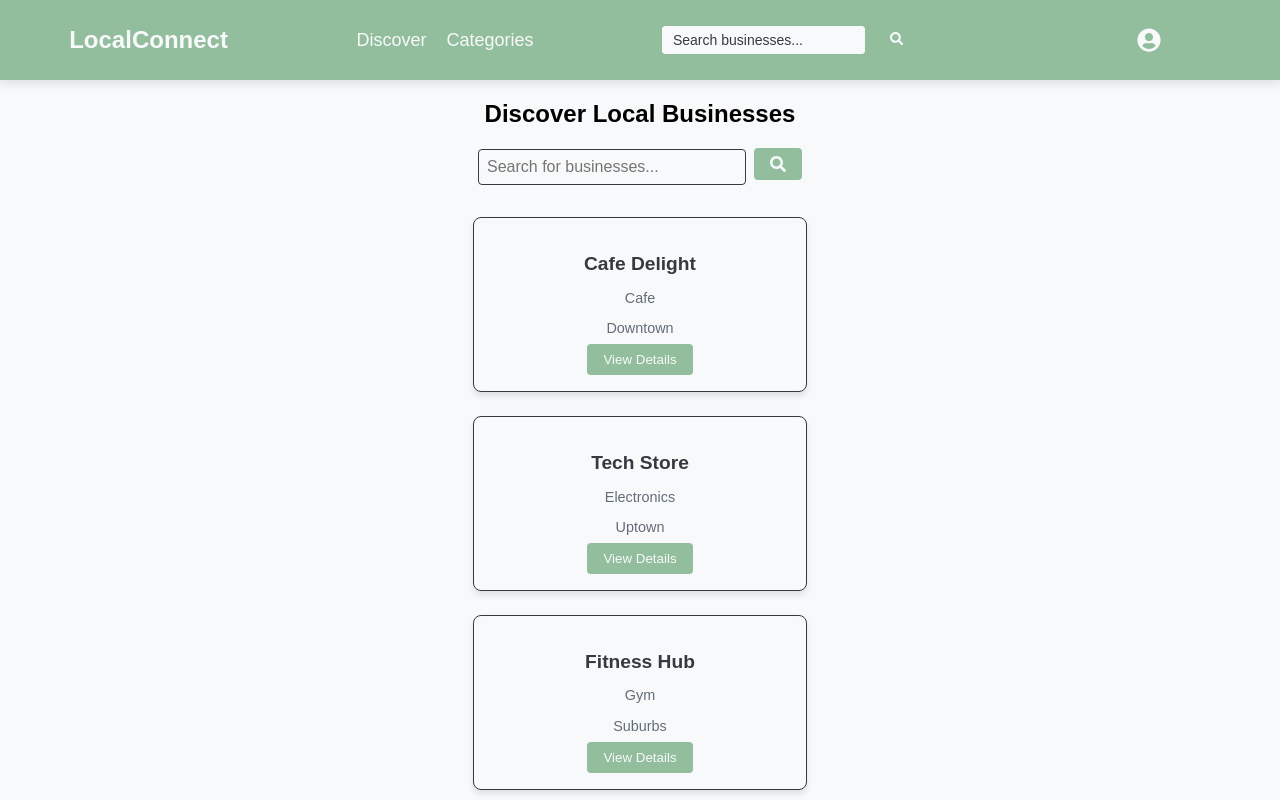
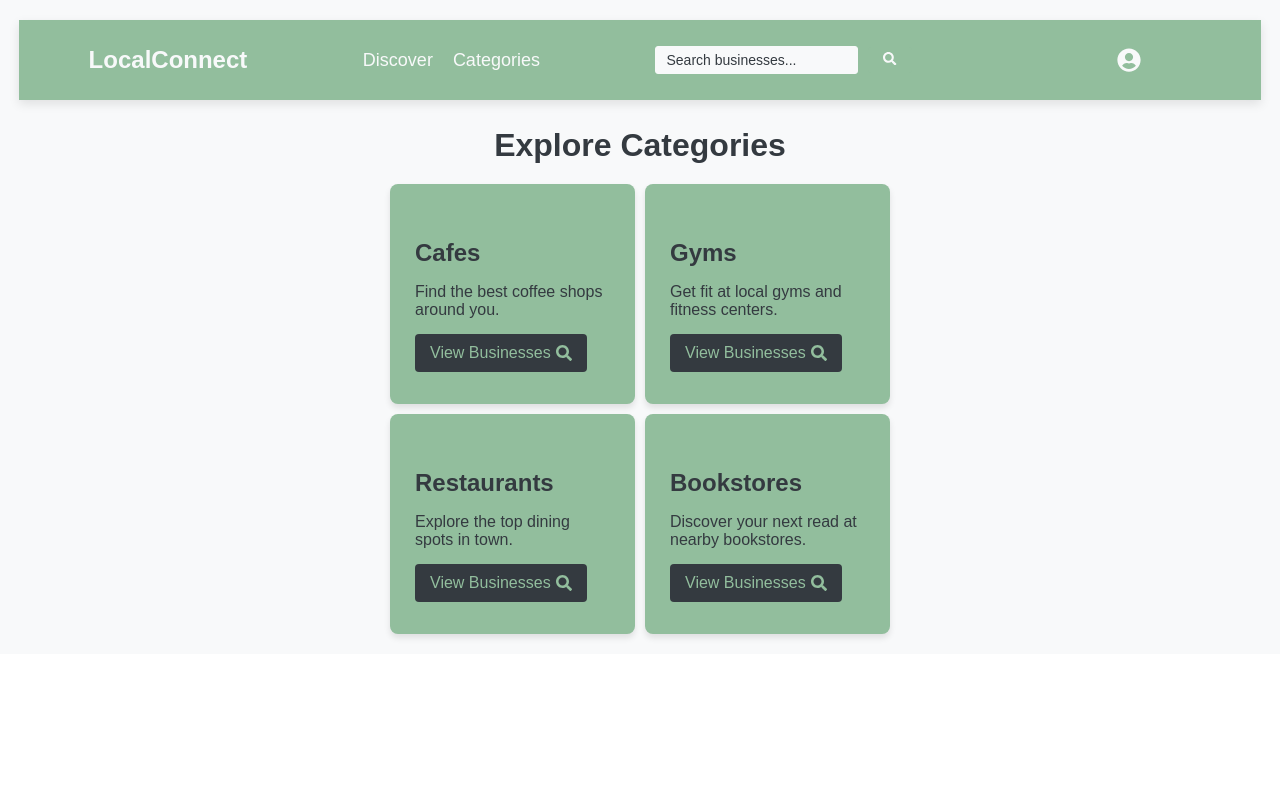
Before and after one commit to juzgit/Business-Discovery, a React (Create React App) app in the folder business-discovery/: page / in a window 1280 px wide. Shown: the top 800 px of the page. Built offline with nearby package versions, Linux system fonts and the light colour scheme.

Commit message:
CategoriesPage edited and styled

```diff
--- a/business-discovery/src/App.js
+++ b/business-discovery/src/App.js
@@ -3,14 +3,15 @@ import { BrowserRouter as Router, Route, Routes } from "react-router-dom";
 //import UserNavBar from "./userPages/UserHeader";
 //import HeroSection from "./userPages/HeroSection";
 //import UserHomePage from "./userPages/HomePageUser";
-import UserDiscoverBusiness from "./userPages/DiscoverBusinessPage";
+//import UserDiscoverBusiness from "./userPages/DiscoverBusinessPage";
+import CategoriesPage from "./userPages/CategoriesPage";
 
 function App() {
   return (
     <div className="App">
         <Router>
             <Routes>
-            <Route path="/" element={<UserDiscoverBusiness />} />
+            <Route path="/" element={<CategoriesPage />} />
             </Routes>
         </Router>
     </div>
--- a/business-discovery/src/userPages/CategoriesPage.js
+++ b/business-discovery/src/userPages/CategoriesPage.js
@@ -1,10 +1,25 @@
-import React, { useState } from "react";
+import React, { useState, useEffect } from "react";
 import UserNavBar from "./UserHeader";
+import { FaSearch } from "react-icons/fa";
+import '../userPagesStyling/CategoriesPage.scss';
 
 const CategoriesPage = () => {
     const [categories, setCategories] = useState([]);
 
     //Add API here
+
+    const mockCategories = [
+        { id: 1, name: 'Cafes', description: 'Find the best coffee shops around you.'},
+        { id: 2, name: 'Gyms', description: 'Get fit at local gyms and fitness centers.'},
+        { id: 3, name: 'Restaurants', description: 'Explore the top dining spots in town.'},
+        { id: 4, name: 'Bookstores', description: 'Discover your next read at nearby bookstores.'},
+      ];
+
+      useEffect(() => {
+        setCategories(mockCategories);
+      }, []);
+
+
     return(
         <div className="categories-page">
 
@@ -18,7 +33,7 @@ const CategoriesPage = () => {
                     <div className="category-info">
                         <h3>{category.name}</h3>
                         <p>{category.description}</p>
-                        <button className="explore-button">View Business</button>
+                        <button className="explore-button">View Businesses <FaSearch /> </button>
                     </div>
                     </div>
                 ))}
--- /dev/null
+++ b/business-discovery/src/userPagesStyling/CategoriesPage.scss
@@ -0,0 +1,82 @@
+$primaryColor1: #92be9d;
+$neutralColor1: #F8F9FA;
+$neutralColor2: #343A40;
+
+.categories-page{
+    background-color: $neutralColor1;
+    color: $neutralColor2;
+    font-family: 'Arial', sans-serif;
+    padding: 20px;
+    display: flex;
+    flex-direction: column;
+    align-items: center;
+
+    .category-heading{
+        font-size: 2rem;
+        text-align: center;
+        margin-bottom: 20px;
+        color: $neutralColor2;
+    }
+
+    .categories-list{
+        display: grid;
+        grid-template-columns: repeat(2, auto);
+        gap: 10px;
+        justify-content: center;
+
+        .category-card{
+            background-color: $primaryColor1;
+            border-radius: 8px;
+            width: 195px;
+            height: 170px;
+            display: flex;
+            flex-direction: column;
+            align-items: center;
+            justify-content: center;
+            padding: 25px;
+            box-shadow: 0 4px 6px rgba(0, 0, 0, 0.1);
+            transition: transform 0.2s, box-shadow 0.2s;
+
+            &:hover{
+                transform: translateY(-5px);
+                box-shadow: 0 6px 10px rgba(0, 0, 0, 0.15);
+            }
+
+            .category-info{
+                h3{
+                    font-size: 1.5rem;
+                    margin-bottom: 10px;
+                    color: $neutralColor2;
+                }
+
+                p{
+                    font-size: 1rem;
+                    color: $neutralColor2;
+                    margin-bottom: 15px;
+                }
+
+                .explore-button{
+                    display: flex;
+                    align-items: center;
+                    justify-content: center;
+                    background-color: $neutralColor2;
+                    color: $primaryColor1;
+                    border: none;
+                    border-radius: 4px;
+                    padding: 10px 15px;
+                    font-size: 1rem;
+                    cursor: pointer;
+                    transition: background-color 0.3s;
+
+                    &:hover{
+                        background-color: lighten($neutralColor2, 10%);
+                    }
+
+                    svg{
+                        margin-left: 5px;
+                    }
+                }
+            }
+        }
+    }
+}
```
